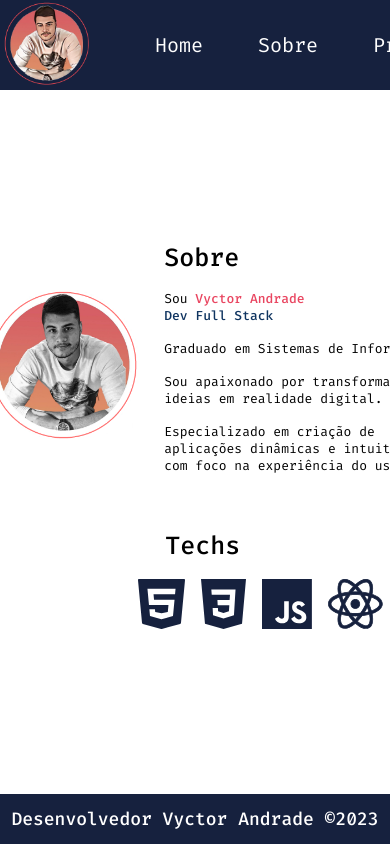
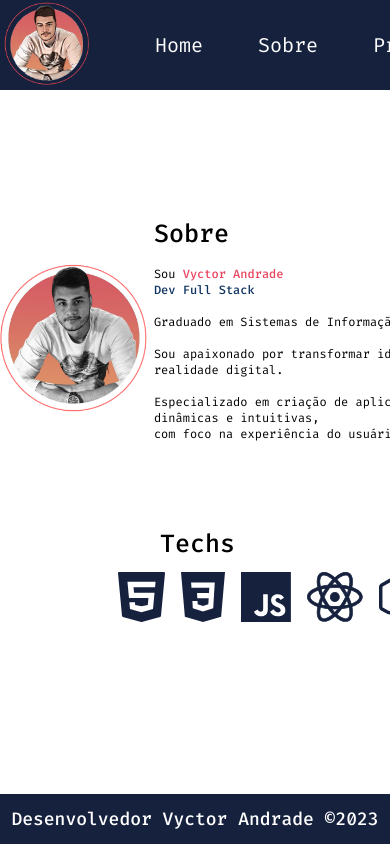
Before and after one commit to vyctorandrade/portfolio, a React (Vite) app: page /sobre in a window 390 px wide. Built offline with nearby package versions, Linux system fonts and the light colour scheme.

Commit message:
Update Sobre.module.css

```diff
--- a/src/pages/Sobre/Sobre.module.css
+++ b/src/pages/Sobre/Sobre.module.css
@@ -63,27 +63,22 @@
 
 
     .sobre{
-        padding-left: 45%;
+        padding-left: 50%;
         padding-right: 100%;
         position: fixed;
+
 
     }
 
     .textos p{
-        font-size: 13px;
-        margin-left: -280px;
+        font-size: 12px;
+        margin-left: -300px;
 
 
     }
     .textos h2{
         font-size: 25px;
-        margin-left: -280px;
-    }
-
-
-    .bio{
-        height: 300px;
-        display: flex;
+        margin-left: -300px;
     }
 
     .avatar{
@@ -96,8 +91,8 @@
 
     .techs h3{
         font-size: 25px;
-        margin-right: -230px;
-        margin-top: -10px;
+        margin-right: -200px;
+        margin-top: 45px;
 
     }
 
@@ -105,8 +100,8 @@
         width: 150px;
         height: 150px;
         display: flex;
-        margin-left: 250px;
-        margin-top: -10px;
+        margin-left: 190px;
+        margin-top: 40px;
         gap: 1em;
         position: fixed;
 
```
